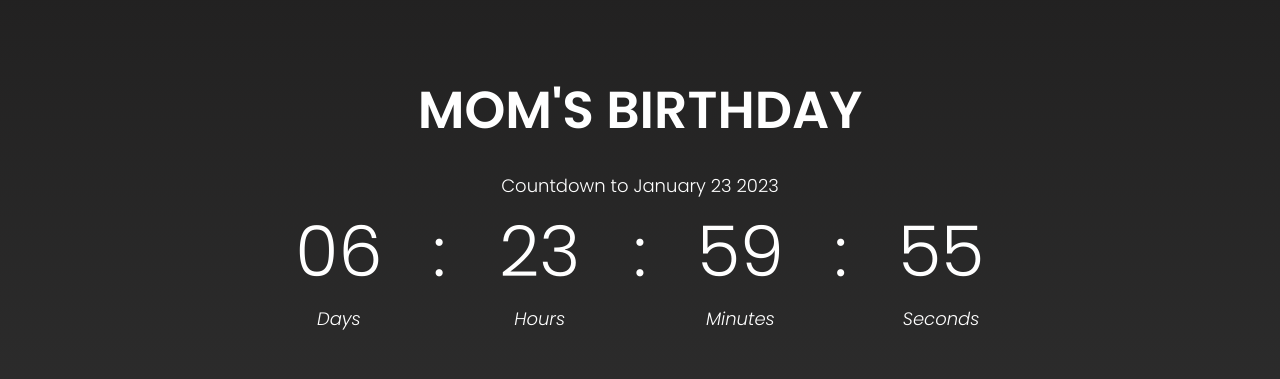
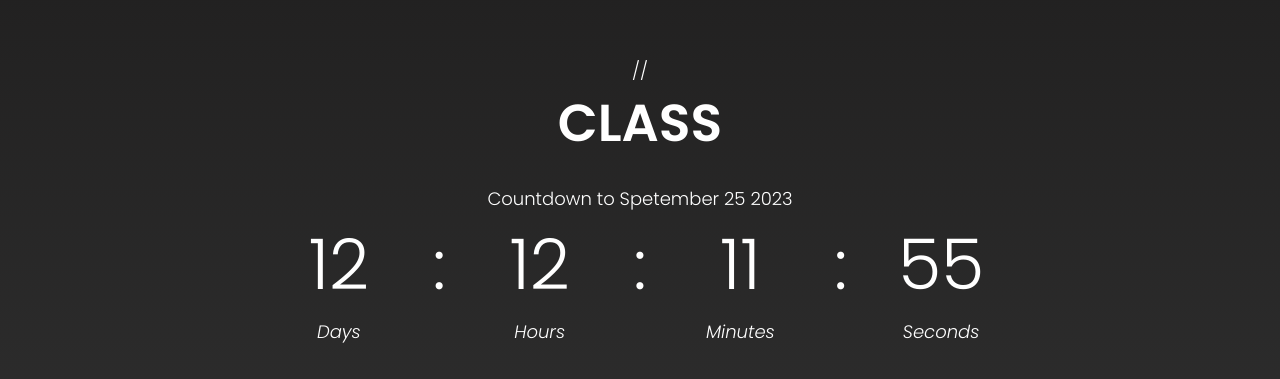
Before and after one commit to BladedShip/countdown-timer, a React (Create React App) app: page / in a window 1280 px wide. Shown: the part 199-578 px from the top of the page. Built offline with nearby package versions, Linux system fonts and the light colour scheme.

Commit message:
Update App.js

```diff
--- a/src/App.js
+++ b/src/App.js
@@ -4,9 +4,9 @@ import { Ticker } from 'components/Ticker';
 import style from './App.module.scss';
 
 const futureDate = add(new Date(), {
-  days: 130,
-  hours: 0,
-  minutes: 0
+  days: 135,
+  hours: 12,
+  minutes: 12
 });
 
 function App() {
@@ -14,8 +14,8 @@ function App() {
 
   return (
     <div className={ style.pageContainer }>
-      <h1>Mom's Birthday</h1>
-      <p>Countdown to January 23 2023</p>
+      //<h1>Class</h1>
+      <p>Countdown to Spetember 25 2023</p>
       { tickerEl }
     </div>
   );
```
